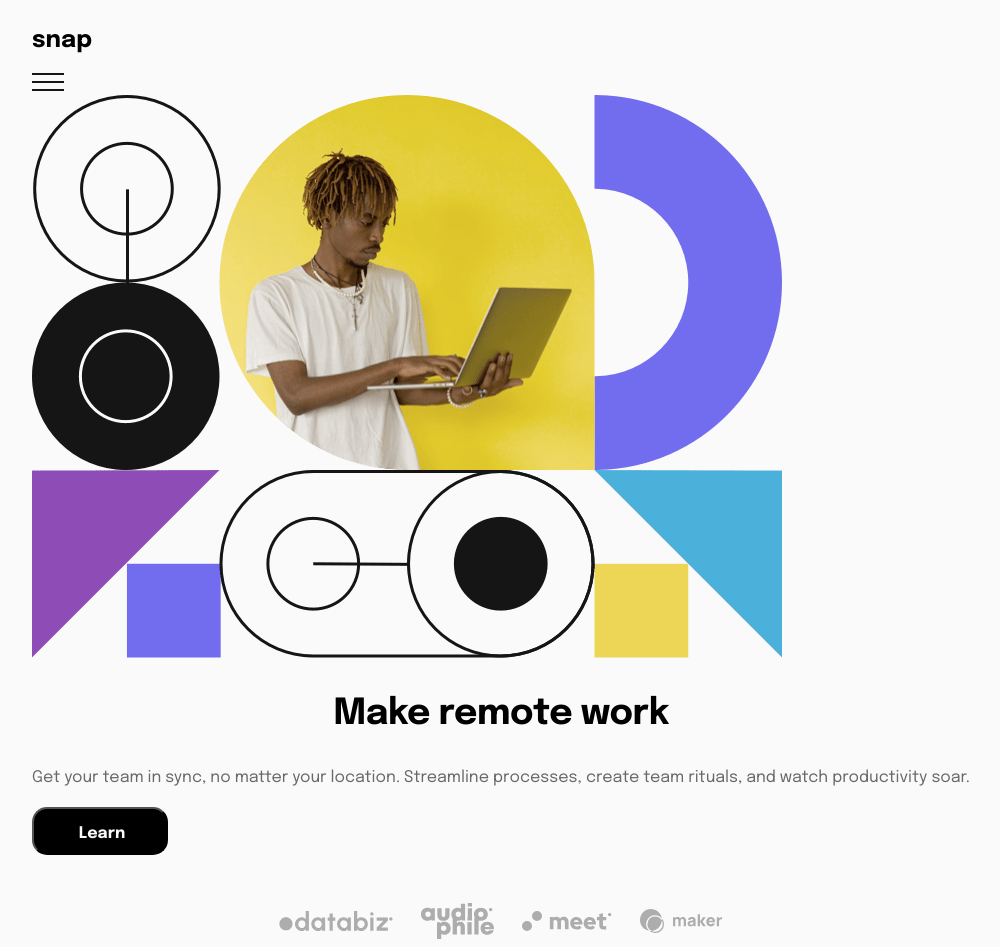
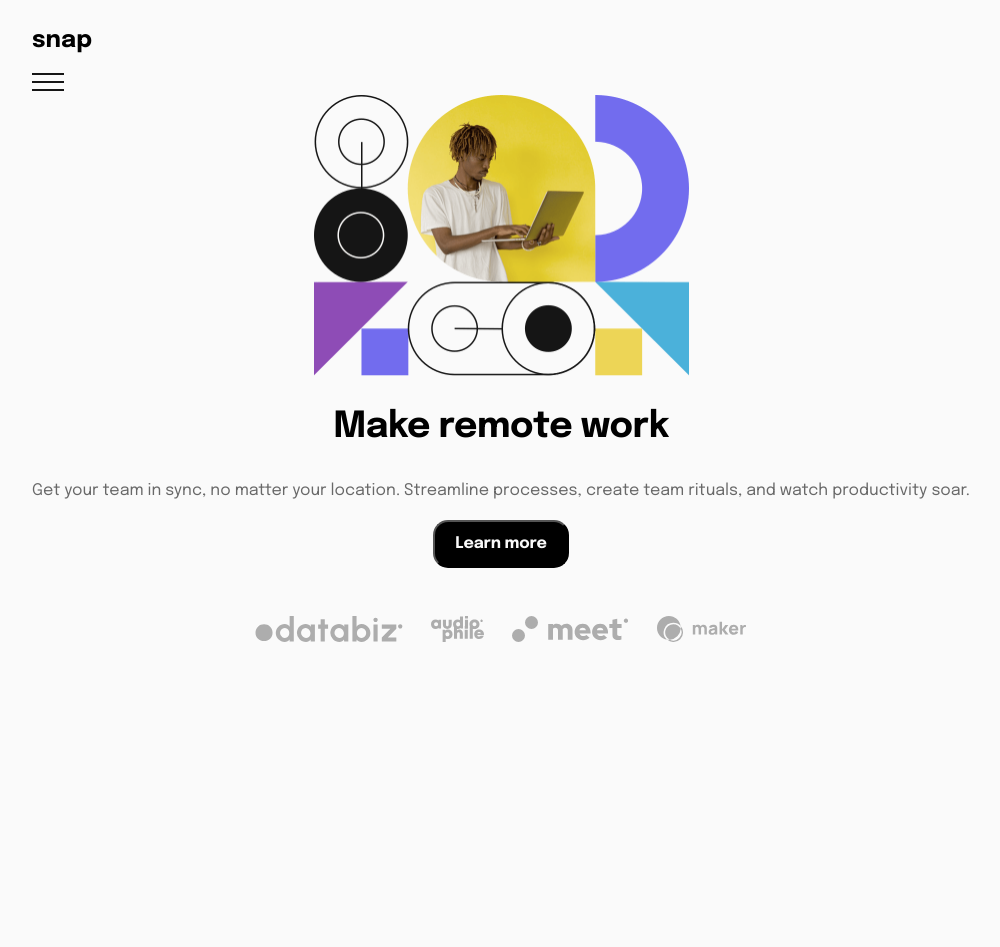
Before and after one commit to LineSvensen/intro-section-with-dropdown-navigation, a plain HTML site: page index.html in a window 1280 px wide. Shown: the whole page, without its empty margins (139-1139 px from the left). After the commit the page ends 800 px from the top, so only its background shows below. Drawn offline with Linux system fonts and the light colour scheme.

Commit message:
button center. menu needs to be to the right

```diff
--- a/index.html
+++ b/index.html
@@ -33,9 +33,9 @@
             <h2>Make remote work</h2>
             <p>Get your team in sync, no matter your location. Streamline processes, create team rituals, and watch productivity soar.</p>
         </div>
-
-
-        <button class="btn">Learn more</button>
+        <div class="btn1">
+            <button>Learn more</button>
+        </div>
 
 
 
--- a/styles.css
+++ b/styles.css
@@ -11,6 +11,11 @@
     "header"
     "main"
     "footer";
+}
+
+header .heading .svg {
+
+
 }
 
 body {
@@ -32,10 +37,14 @@ body {
     align-items: center;
     justify-content: center;
 }
-.main .hero-image img {
+.hero-image {
+    display: flex;
+    text-align: center;
+    justify-content: center;
+}
+.hero-image img {
     width: 375px;
     height: 281.25px;
-    text-align: center;
 }
 .main-text h2 {
     color: #000000;
@@ -53,22 +62,33 @@ body {
     line-height: 26px;
 
 }
-.btn {
+.btn1 {
+    display: flex;
+    text-align: center;
+    justify-content: center;
+}
+button {
     background-color: #000000;
     color: #FAFAFA;
+    width: 136px;
+    height: 48px;
+    border-radius: 15px;
+    font-weight: bold;
     font-size: 16px;
     line-height: 26px;
-    border-radius: 15px;
-    padding: 12px 20px 10px 24px;
-    font-weight: bold;
+    letter-spacing: -0.22px;
+    text-align: center;
     margin-bottom: 48px;
-    width: 136px;
-    height: 48px;
+    font-family: 'Epilogue', sans-serif;
 }
+
 .flex-container-icons {
     display: flex;
     flex-direction: row;
-    align-items: center;
     justify-content: center;
     gap: 28px;
 }
+
+.flex-container-icons img {
+    height: 26px;
+}
```
